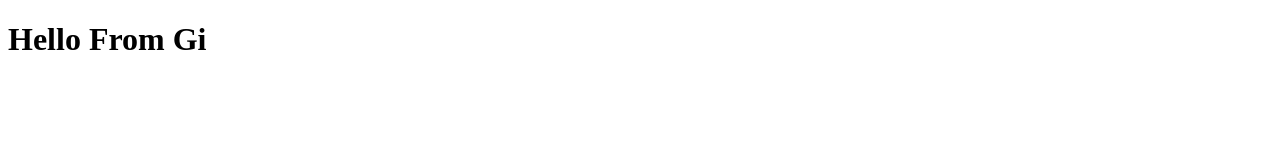
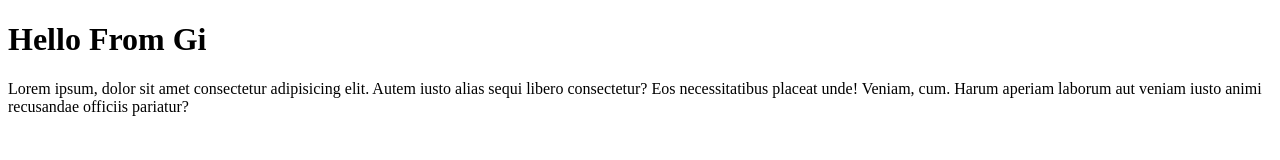
Before and after one commit to MohamedSeliem-Coder/ExampleGit, a plain HTML site: page index.html in a window 1280 px wide. Drawn offline with Linux system fonts and the light colour scheme.

Commit message:
Second Commit

```diff
--- a/index.html
+++ b/index.html
@@ -9,6 +9,9 @@
 <body>
     <div>
         <h1>Hello From Gi</h1>
+
+        <p>Lorem ipsum, dolor sit amet consectetur adipisicing elit. Autem iusto alias sequi libero consectetur? Eos
+             necessitatibus placeat unde! Veniam, cum. Harum aperiam laborum aut veniam iusto animi recusandae officiis pariatur?</p>
     </div>
 </body>
 </html>
```
Also changed, not shown: 1 other file.
